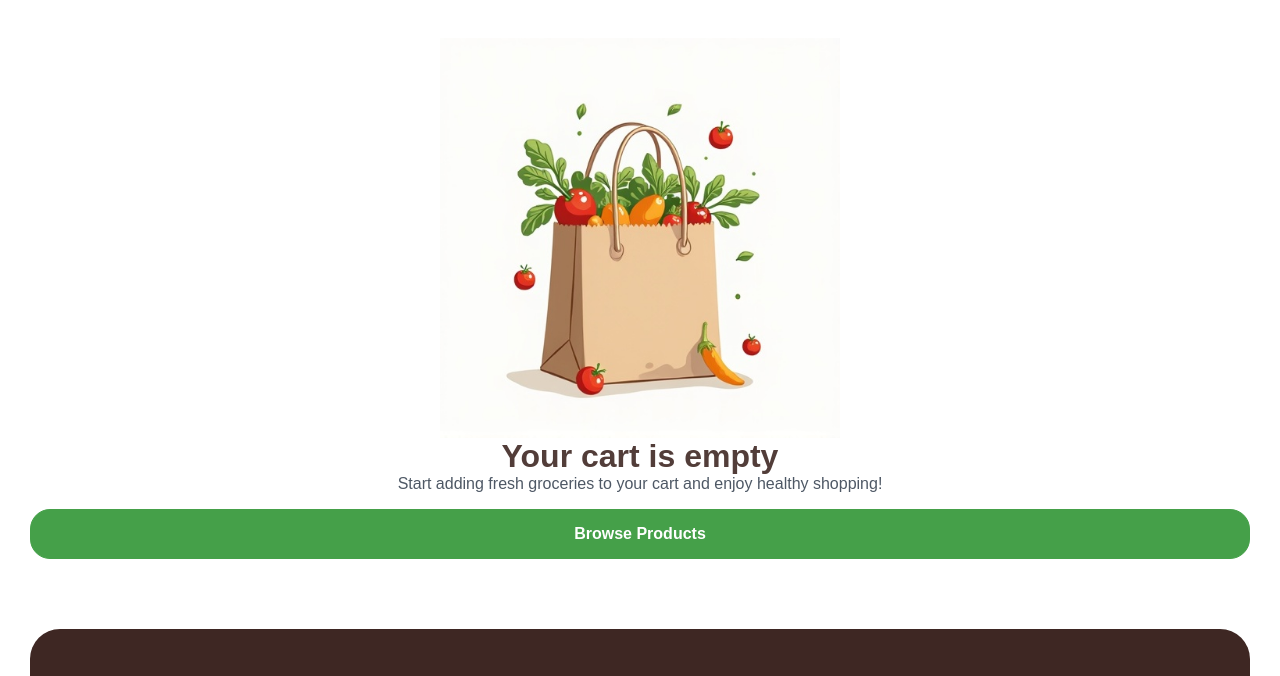
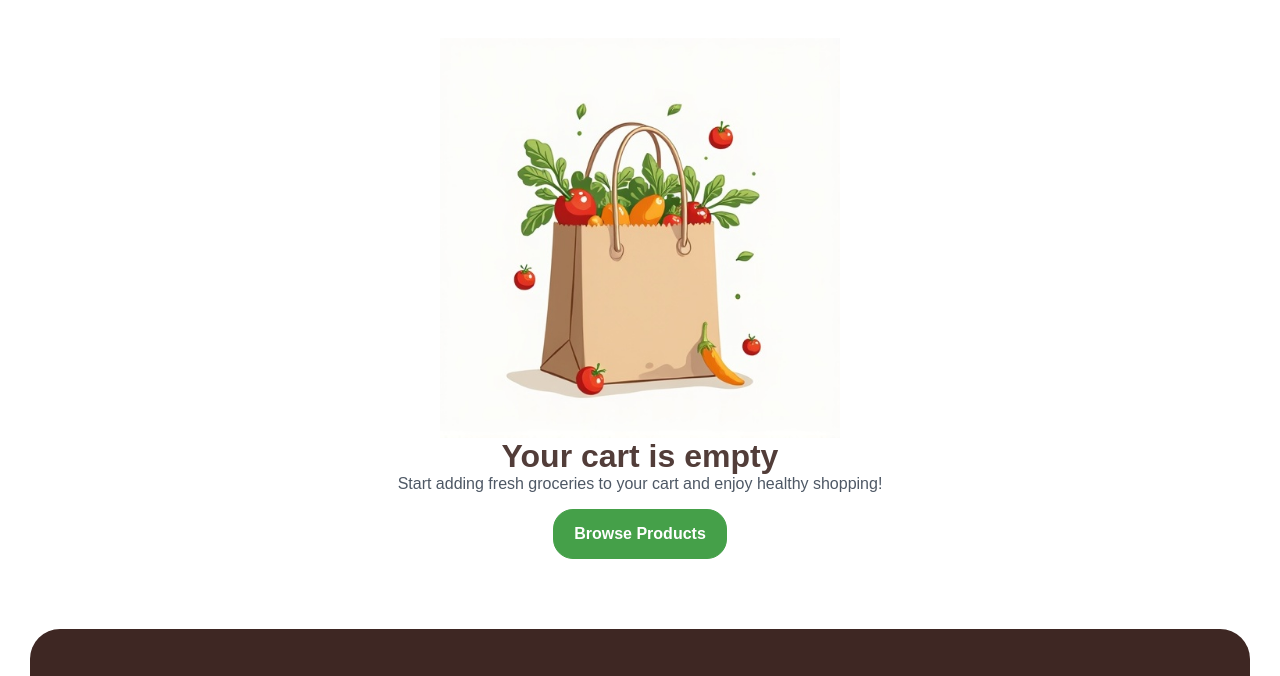
Before and after one commit to Nokwanda09/GreenMartShop, a plain HTML site: page web/cart.html in a window 1280 px wide. Shown: the part 82-758 px from the top of the page. Drawn offline with Linux system fonts and the light colour scheme.

Commit message:
Fixed the button

```diff
--- a/web/css/cart.css
+++ b/web/css/cart.css
@@ -19,15 +19,15 @@
 }
 
 .browse-products-btn {
-  text-align: center;
   border: 1px solid var(--primary-green);
   padding: 15px 20px;
+  width: fit-content;
   background-color: var(--primary-green);
   color: var(--primary-white);
   font-weight: bold;
   border-radius: 20px;
-  display: flex;
-  justify-content: center;
+  display: block;
+  margin: 0 auto;
 }
 
 /* footer */
```
Also changed, not shown: web/cart.html (+2 -0 lines).
